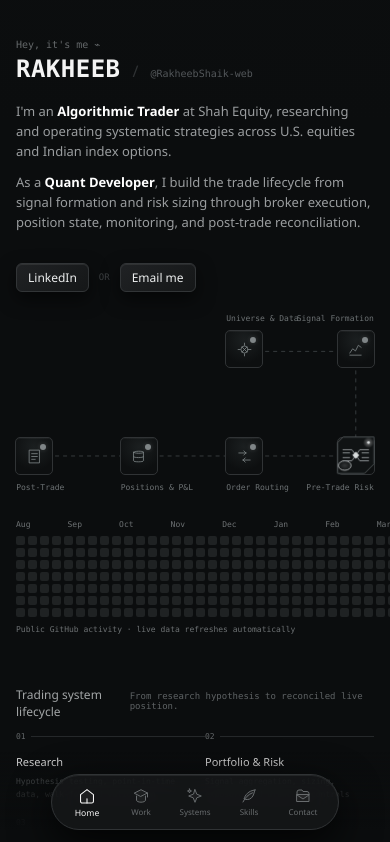
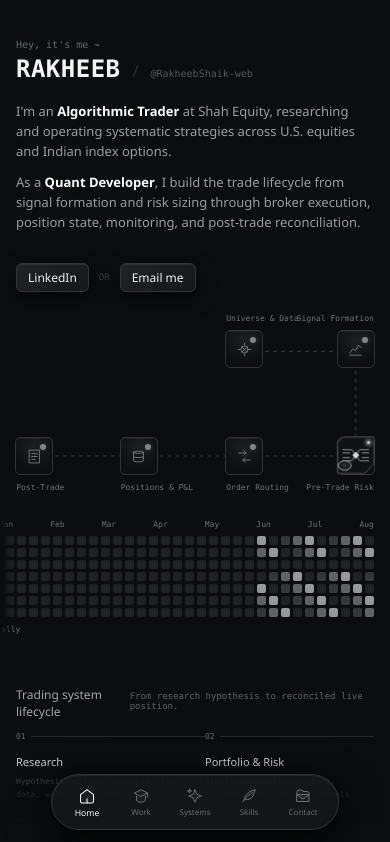
Before and after one commit to RakheebShaik-web/Monochrome-portfolio, a Next.js app: page / in a window 390 px wide. Shown: the top 842 px of the page. Built offline with nearby package versions, Linux system fonts and the light colour scheme; no server answers.

Commit message:
fix: polish mobile contribution timeline

```diff
--- /dev/null
+++ b/components/calendar-scroller.tsx
@@ -0,0 +1,35 @@
+"use client";
+
+import { useLayoutEffect, useRef, type ReactNode } from "react";
+
+export function CalendarScroller({ children }: { children: ReactNode }) {
+  const scroller = useRef<HTMLAnchorElement>(null);
+
+  useLayoutEffect(() => {
+    const element = scroller.current;
+    if (!element || !window.matchMedia("(max-width: 700px)").matches) return;
+
+    const alignToLatest = () => {
+      element.scrollLeft = element.scrollWidth - element.clientWidth;
+    };
+
+    alignToLatest();
+    const observer = new ResizeObserver(alignToLatest);
+    observer.observe(element);
+
+    return () => observer.disconnect();
+  }, []);
+
+  return (
+    <a
+      ref={scroller}
+      className="contributions"
+      href="https://github.com/RakheebShaik-web"
+      target="_blank"
+      rel="noreferrer"
+      aria-label="View GitHub contribution activity"
+    >
+      {children}
+    </a>
+  );
+}
--- a/components/contribution-grid.tsx
+++ b/components/contribution-grid.tsx
@@ -1,3 +1,5 @@
+import { CalendarScroller } from "@/components/calendar-scroller";
+
 type ContributionDay = { date: string; level: number };
 
 const months = ["Aug", "Sep", "Oct", "Nov", "Dec", "Jan", "Feb", "Mar", "Apr", "May", "Jun", "Jul", "Aug"];
@@ -22,8 +24,8 @@ async function getContributions() {
 
 export async function ContributionGrid() {
   const { days, count } = await getContributions();
-  return <a className="contributions" href="https://github.com/RakheebShaik-web" target="_blank" rel="noreferrer" aria-label="View GitHub contribution activity">
+  return <CalendarScroller>
     <div className="calendar-track"><div className="months">{months.map((month, index) => <span key={`${month}-${index}`}>{month}</span>)}</div><div className="heatmap" aria-hidden="true">{days.map((day, index) => <i data-level={day.level} title={day.date || undefined} key={day.date || index} />)}</div></div>
     <p>{count ? `${count} contributions in the last year` : "Public GitHub activity · live data refreshes automatically"}</p>
-  </a>;
+  </CalendarScroller>;
 }
```
Also changed, not shown: app/globals.css.
